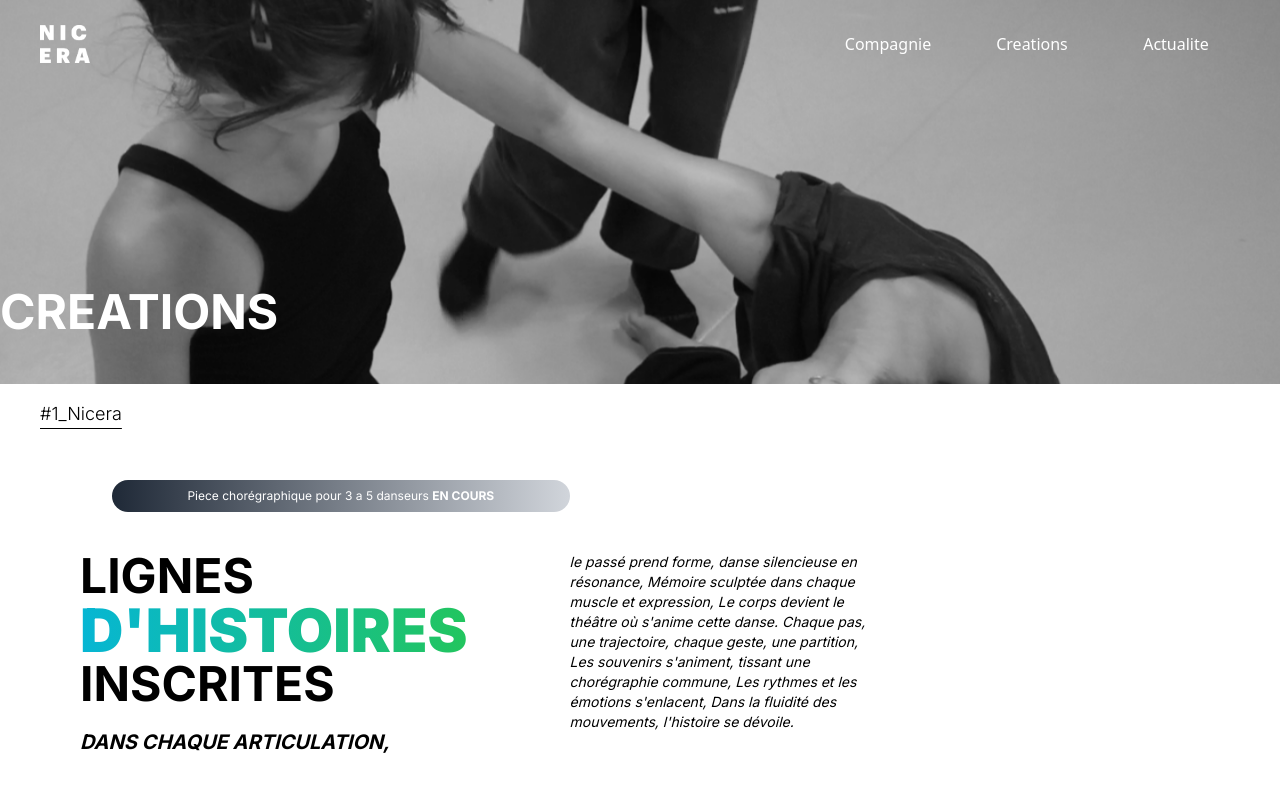
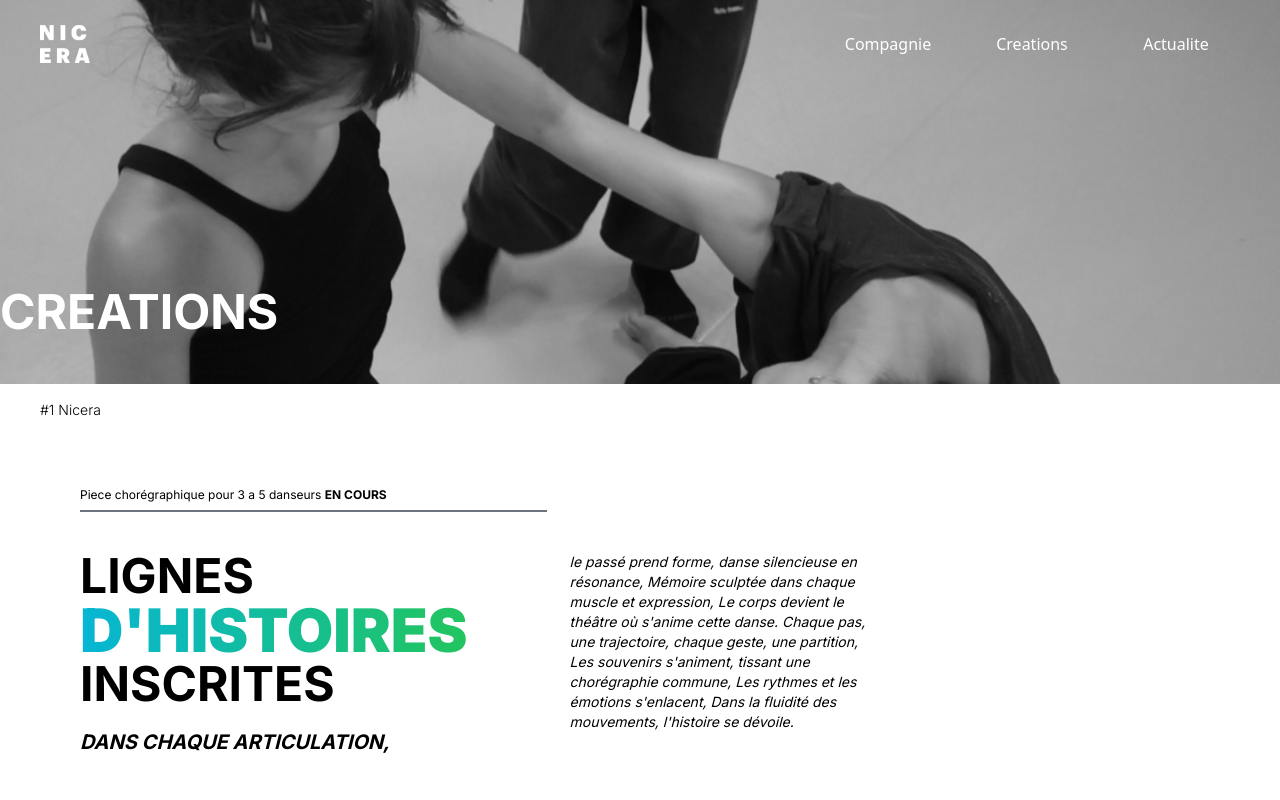
Before and after one commit to cienicera/nicera-front, a Next.js app: page /creations in a window 1280 px wide. Shown: the top 800 px of the page. Built offline with nearby package versions, Linux system fonts and the light colour scheme.

Commit message:
update-creation-adjustment

```diff
--- a/src/app/creations/page.tsx
+++ b/src/app/creations/page.tsx
@@ -21,12 +21,12 @@ export default function Cie() {
       </div>
       <div className="grid grid-cols-1  grid-flow-row  justify-center content-center text-sm max-w-4xl">
         <nav className="grid grid-flow-col gap-4 justify-between mx-10 font-light">
-          <a href="/creations" className="text-sm lg:text-lg underline underline-offset-4 lg:underline-offset-8 ">#1_Nicera</a>
+          <a href="/creations" className="text-xs lg:text-sm w-20 ">#1 Nicera</a>
 
         </nav>
         <div className="p-4 lg:p-10 text-sm text-black row-span-1  grid content-start md:grid-cols-5 w-full lg:m-10">
             {/* <h1 className="md: col-span-5 text-4xl text-black mt-8 mb-10 font-extrabold underline text-right">NICERA</h1> */}
-            <div className=" md:col-span-3  mb-10 bg-gradient-to-r from-gray-800 to-gray-300 w-auto px-4 h-8 top-0 ml-8 rounded-full text-xs grid  content-center justify-center text-white ">
+            <div className=" md:col-span-3  pr-40 w-auto  h-8 mb-10  text-xs grid  content-center justify-center text-black text-left place-self-start border-b-2 border-gray-500">
               <p>
                 Piece chorégraphique pour 3 a 5 danseurs <b>EN COURS</b>
               </p>
```
